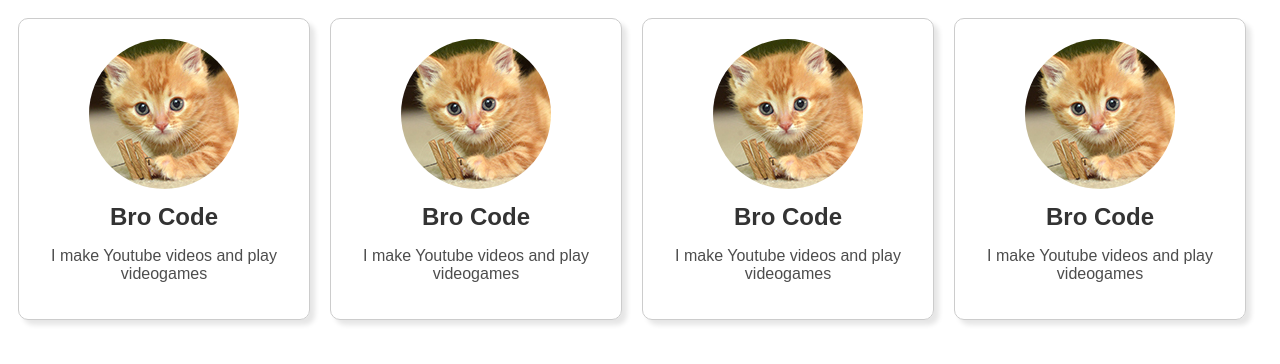
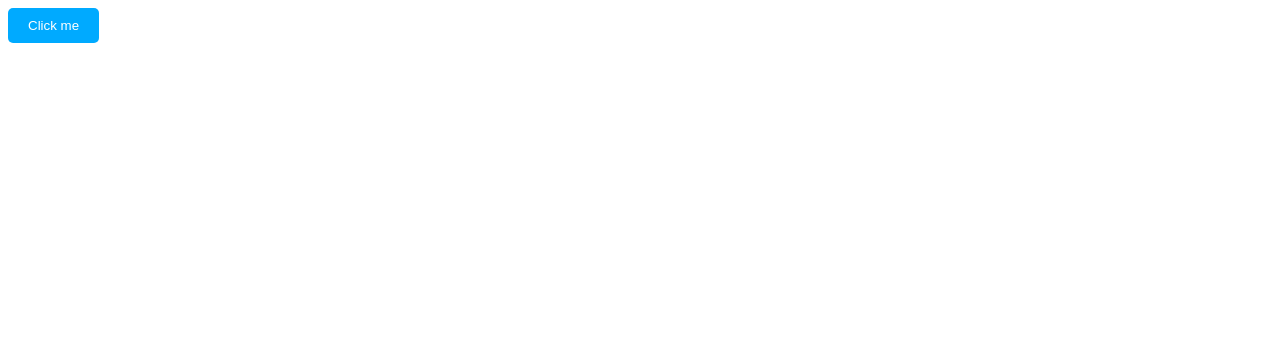
Before and after one commit to martahil/React_BroCode, a React (Vite) app: page / in a window 1280 px wide. Shown: the top 364 px of the page. Built offline with nearby package versions, Linux system fonts and the light colour scheme.

Commit message:
00:32:24 add CSS styles

```diff
--- a/src/App.jsx
+++ b/src/App.jsx
@@ -17,6 +17,7 @@
 
 export default App*/
 
+/* 2)
 import Card from './Card.jsx'
 
 function App() {
@@ -31,4 +32,16 @@
 
 }
 
+export default App*/
+
+//1. EXTERNAL
+//2. MODULES
+//3. INLINE
+
+import Button from './Button.jsx'
+
+function App() {
+  return(<><Button/></>);
+}
+
 export default App
--- /dev/null
+++ b/src/Button.jsx
@@ -0,0 +1,14 @@
+function Button(){
+    const styles = {
+        backgroundColor: "hsl(200, 100%, 50%)",
+        color: "white",
+        padding: "10px 20px",
+        borderRadius: "5px",
+        border: "none",
+        cursor: "pointer",
+    }
+
+    return(<button style={styles}>Click me</button>);
+}
+
+export default Button
--- a/src/index.css
+++ b/src/index.css
@@ -1,3 +1,4 @@
+/* 2)
 .card{
   border: 1px solid hsl(0, 0%, 80%);
   border-radius: 10px;
@@ -25,4 +26,4 @@
 .card .card-text{
   font-family: Arial, sans-serif;
   color: hsl(0, 0%, 30%);
-}
+}*/
```
